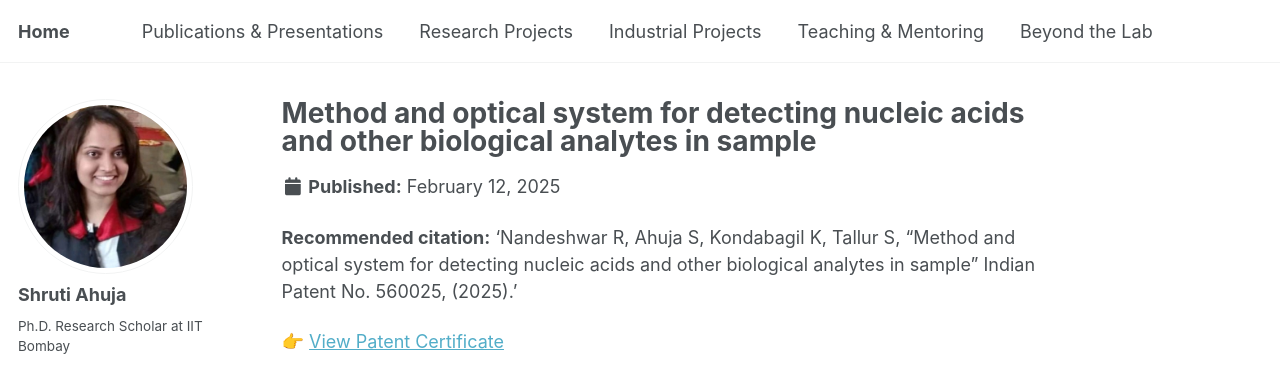
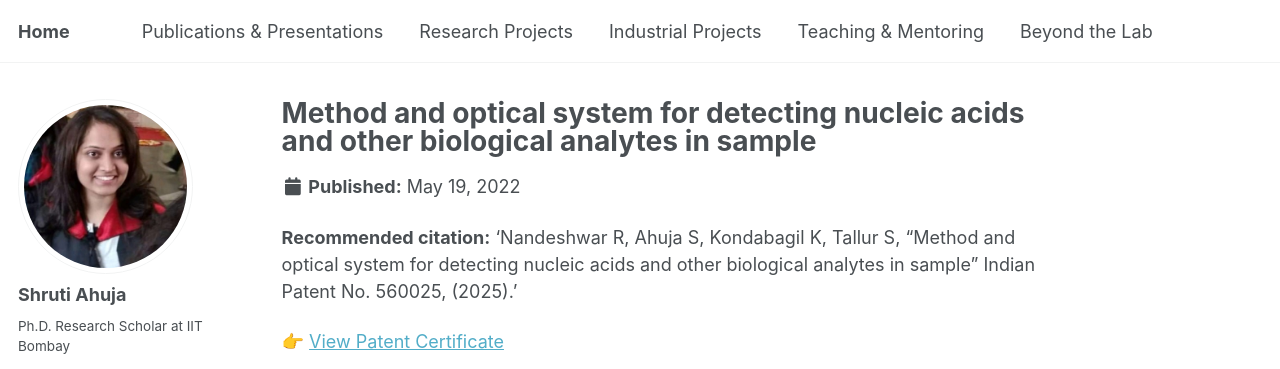
Before and after one commit to shrutiahuja/shrutiahuja.github.io, a Jekyll site: the page built from _publications/patent.md, in a window 1280 px wide and 1130 px high. Shown: the top 369 px of the window. Built offline with Jekyll 4.4.1, drawn with Linux system fonts in a browser that asks for light colours; some web fonts are replaced; a script that is not in the unit is left out.

Commit message:
Update patent.md

```diff
--- a/_publications/patent.md
+++ b/_publications/patent.md
@@ -4,7 +4,7 @@ collection: publications
 category: patents
 permalink: /publications/patent/
 excerpt: 'Indian Patent No. 560025 (granted in 2025).'
-date: 2025-02-12
+date: 2022-05-19
 paperurl: "/assets/pdf/patent.pdf"
 citation: 'Nandeshwar R, Ahuja S, Kondabagil K, Tallur S, “Method and optical system for detecting nucleic acids and other biological analytes in sample” Indian Patent No. 560025 (2025).'
 ---
```
